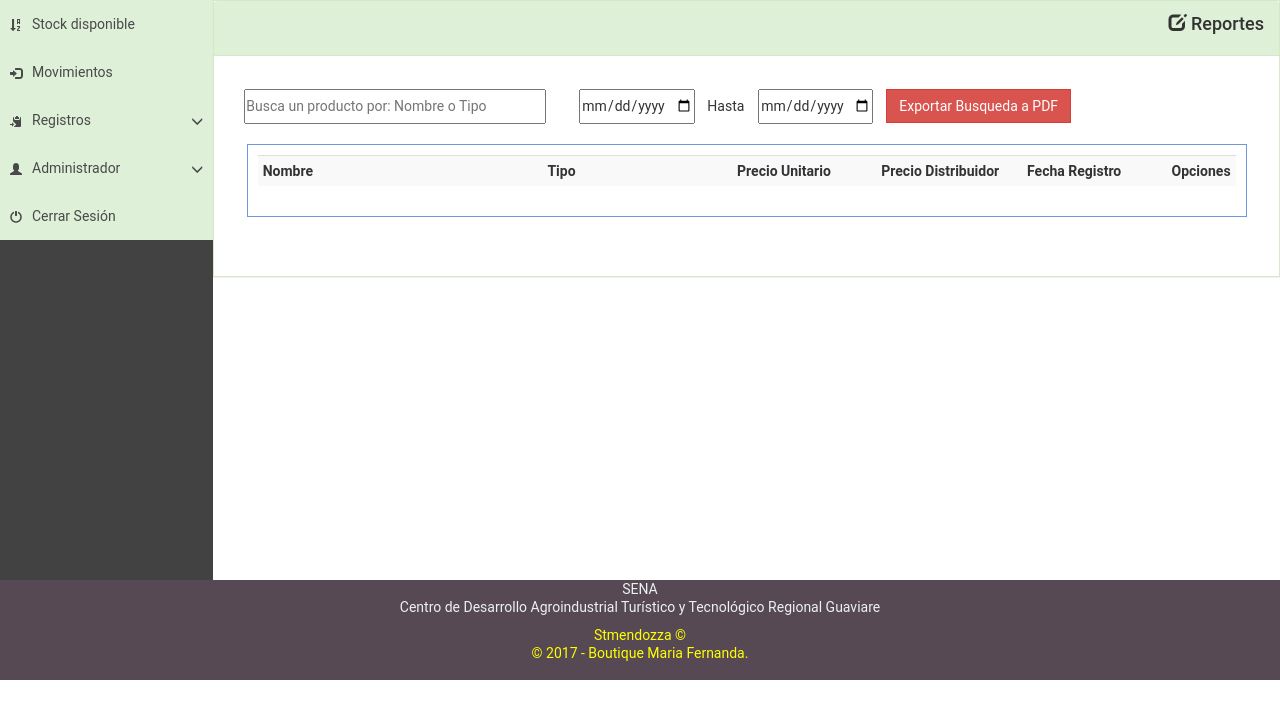
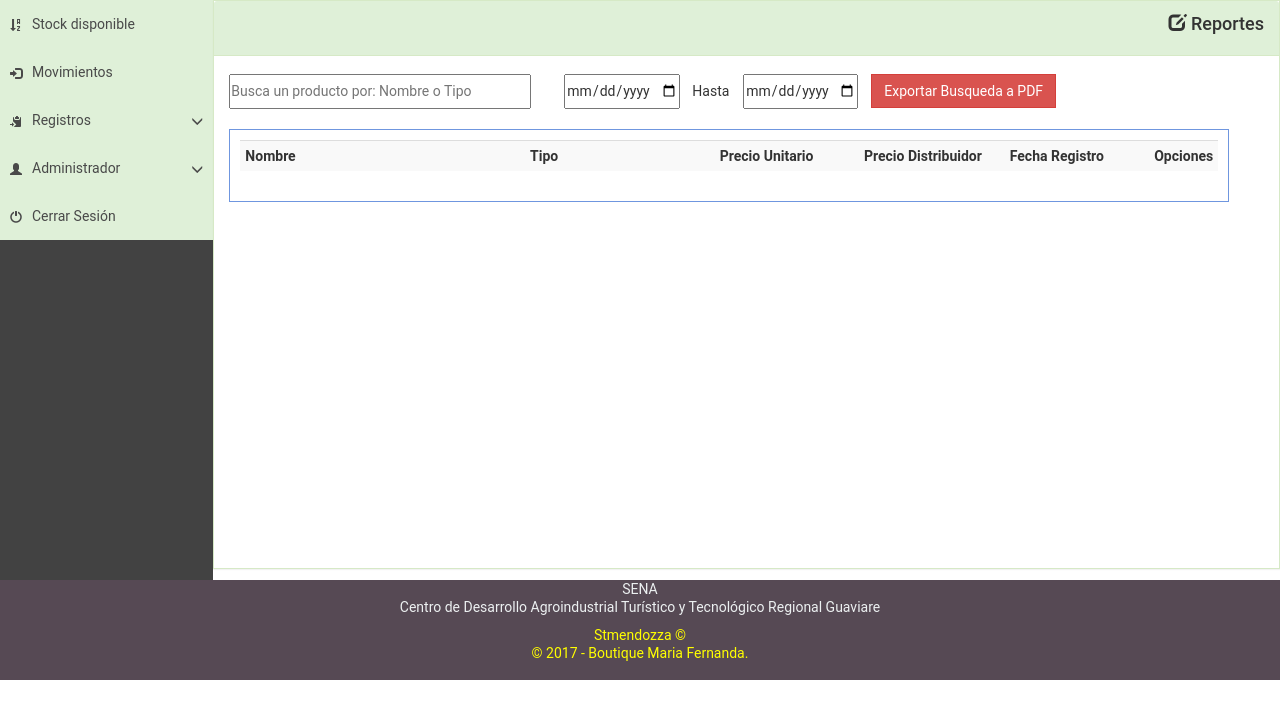
Before and after one commit to erickmarcia/GIBMAFE, a PHP site: page /reportes.php in a window 1280 px wide. Shown: the part 77-800 px from the top of the page. Run offline with PHP 8.4, Linux system fonts and the light colour scheme; a user stored in the database is signed in; data that the repository does not hold is empty; a stand-in replaces the project's code that opens the database connection; some libraries are stand-ins or nearby versions.

Commit message:
Update reportes.php

```diff
--- a/codigo/reportes.php
+++ b/codigo/reportes.php
@@ -38,13 +38,13 @@
 						</div>
 					</div>
 					<br>
-					<div class="panel-body">
+					<div class="contenedor-section panel-body">
 						<div class="container">
 				    	<div class="row">
 
 				    		<div class="col-xs-12 col-sm-12">
 
-				    			<section>
+
     <table border="0" align="center">
     	<tr>
         	<td width="335"><input type="text" placeholder="Busca un producto por: Nombre o Tipo" id="bs-prod"/></td>
@@ -55,7 +55,7 @@
             <td width="200"><a target="_blank" href="javascript:reportePDF();" class="btn btn-danger">Exportar Busqueda a PDF</a></td>
         </tr>
     </table>
-    </section>
+
 
     <div class="registros" id="agrega-registros"></div>
     <center>
```
